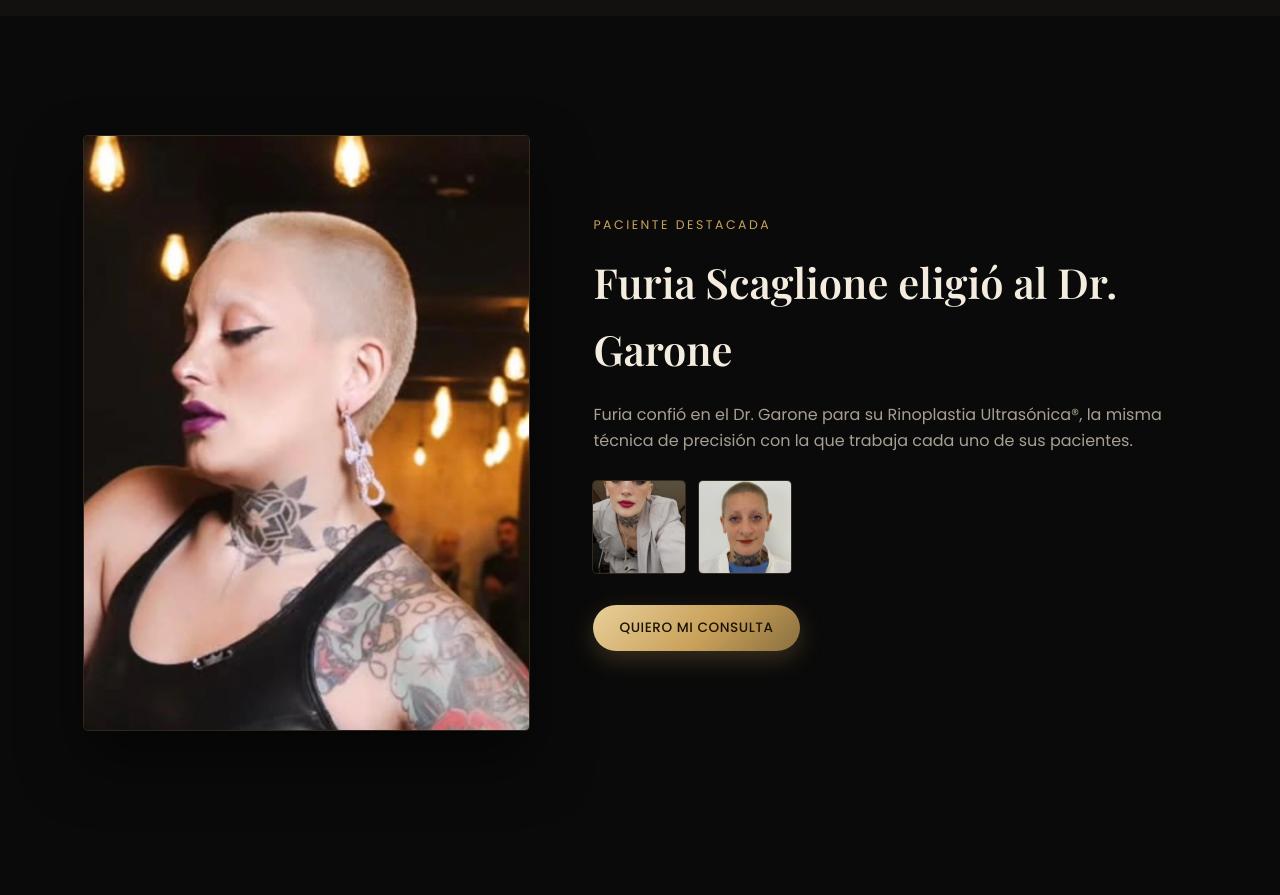
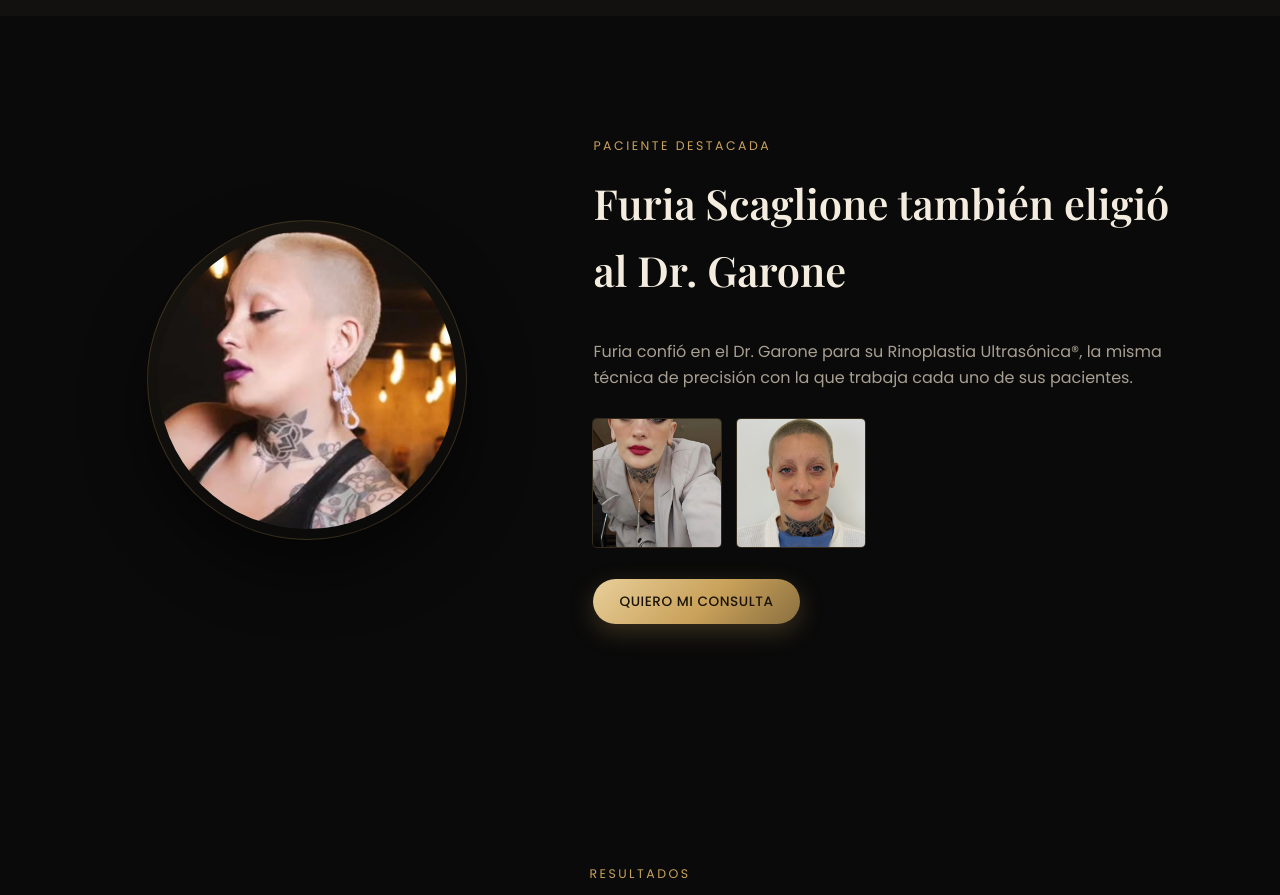
Before and after one commit to yamilham2-lgtm/Landing-Garone, a plain HTML site: page index.html in a window 1280 px wide. Shown: the part 2440-3335 px from the top of the page. Drawn offline with nearby package versions, Linux system fonts and the light colour scheme; a web font is replaced by a local one.

Commit message:
Ajustar seccion Furia Scaglione (propuesta, pendiente de aprobacion)
- Titulo: agrega "tambien eligio al Dr. Garone"
- Foto principal en mockup circular mas chico
- Miniaturas mas grandes (128px)
- Boton "Quiero mi consulta" alineado al pie de la foto en desktop

Co-Authored-By: Claude Sonnet 5 <noreply@anthropic.com>
Claude-Session: https://claude.ai/code/session_012SMeFrBTFNUCwNqATjjvTX

```diff
--- a/index.html
+++ b/index.html
@@ -130,11 +130,13 @@
 <section class="section furia" id="furia">
   <div class="container furia-grid">
     <div class="furia-photo reveal">
-      <img src="assets/img/furia/furia-evento.jpg" alt="Furia Scaglione">
+      <div class="furia-photo-ring">
+        <img src="assets/img/furia/furia-evento.jpg" alt="Furia Scaglione">
+      </div>
     </div>
     <div class="furia-content">
       <p class="tag reveal" data-delay="1">Paciente destacada</p>
-      <h2 class="reveal" data-delay="2">Furia Scaglione eligió al Dr. Garone</h2>
+      <h2 class="reveal" data-delay="2">Furia Scaglione también eligió al Dr. Garone</h2>
       <p class="reveal lead" data-delay="3">
         Furia confió en el Dr. Garone para su Rinoplastia Ultrasónica<span class="reg">®</span>,
         la misma técnica de precisión con la que trabaja cada uno de sus pacientes.
--- a/styles.css
+++ b/styles.css
@@ -553,35 +553,50 @@ h2.center { text-align: center; }
   display: grid;
   grid-template-columns: 0.85fr 1.15fr;
   gap: 64px;
-  align-items: center;
+  align-items: stretch;
 }
 .furia-photo {
+  display: flex;
+  align-items: center;
+  justify-content: center;
+}
+.furia-photo-ring {
   position: relative;
-  border-radius: 4px;
-  overflow: hidden;
-  aspect-ratio: 3 / 4;
-  box-shadow: 0 0 0 1px var(--line), 0 30px 60px rgba(0,0,0,0.5);
+  width: min(320px, 80%);
+  aspect-ratio: 1 / 1;
+  border-radius: 50%;
+  padding: 10px;
+  border: 1px solid var(--line);
+  background: linear-gradient(160deg, rgba(201,161,90,0.08), transparent);
+  box-shadow: 0 30px 60px rgba(0,0,0,0.5);
 }
 .furia-photo img {
   width: 100%;
   height: 100%;
   object-fit: cover;
+  border-radius: 50%;
+}
+.furia-content {
+  display: flex;
+  flex-direction: column;
+  height: 100%;
 }
 .furia-content .tag { margin-bottom: 14px; }
 .furia-content h2 { margin-bottom: 20px; }
 .furia-content .lead { margin-bottom: 28px; }
 .furia-thumbs {
   display: flex;
-  gap: 14px;
+  gap: 16px;
   margin-bottom: 32px;
 }
 .furia-thumbs img {
-  width: 92px;
-  height: 92px;
+  width: 128px;
+  height: 128px;
   object-fit: cover;
   border-radius: 4px;
   box-shadow: 0 0 0 1px var(--line);
 }
+.furia-content .btn { margin-top: auto; align-self: flex-start; }
 
 @media (max-width: 860px) {
   .furia-grid {
@@ -589,6 +604,7 @@ h2.center { text-align: center; }
     gap: 32px;
     text-align: center;
   }
-  .furia-photo { max-width: 320px; margin: 0 auto; }
+  .furia-content { height: auto; }
+  .furia-content .btn { margin-top: 0; align-self: center; }
   .furia-thumbs { justify-content: center; }
 }
```
